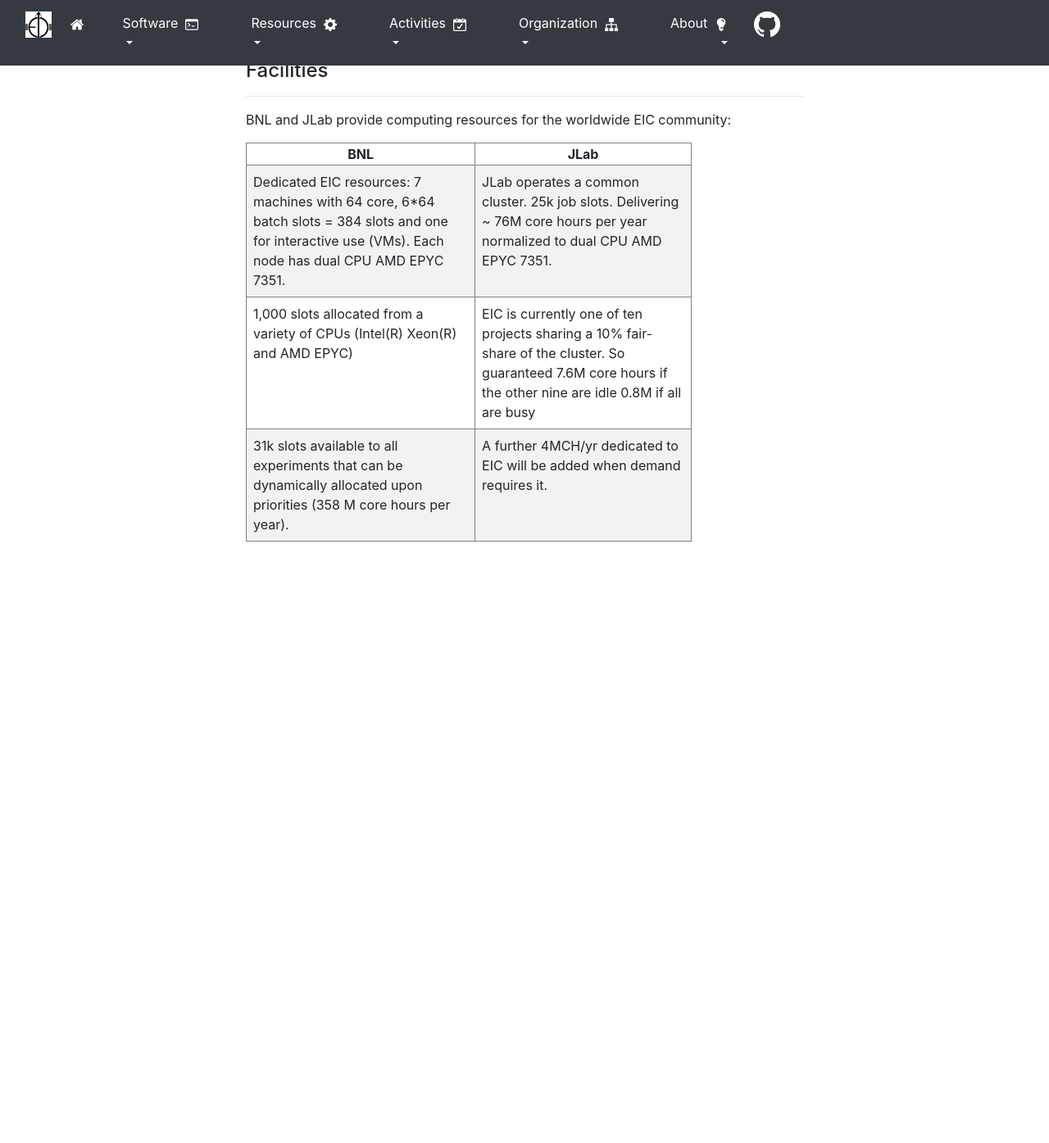
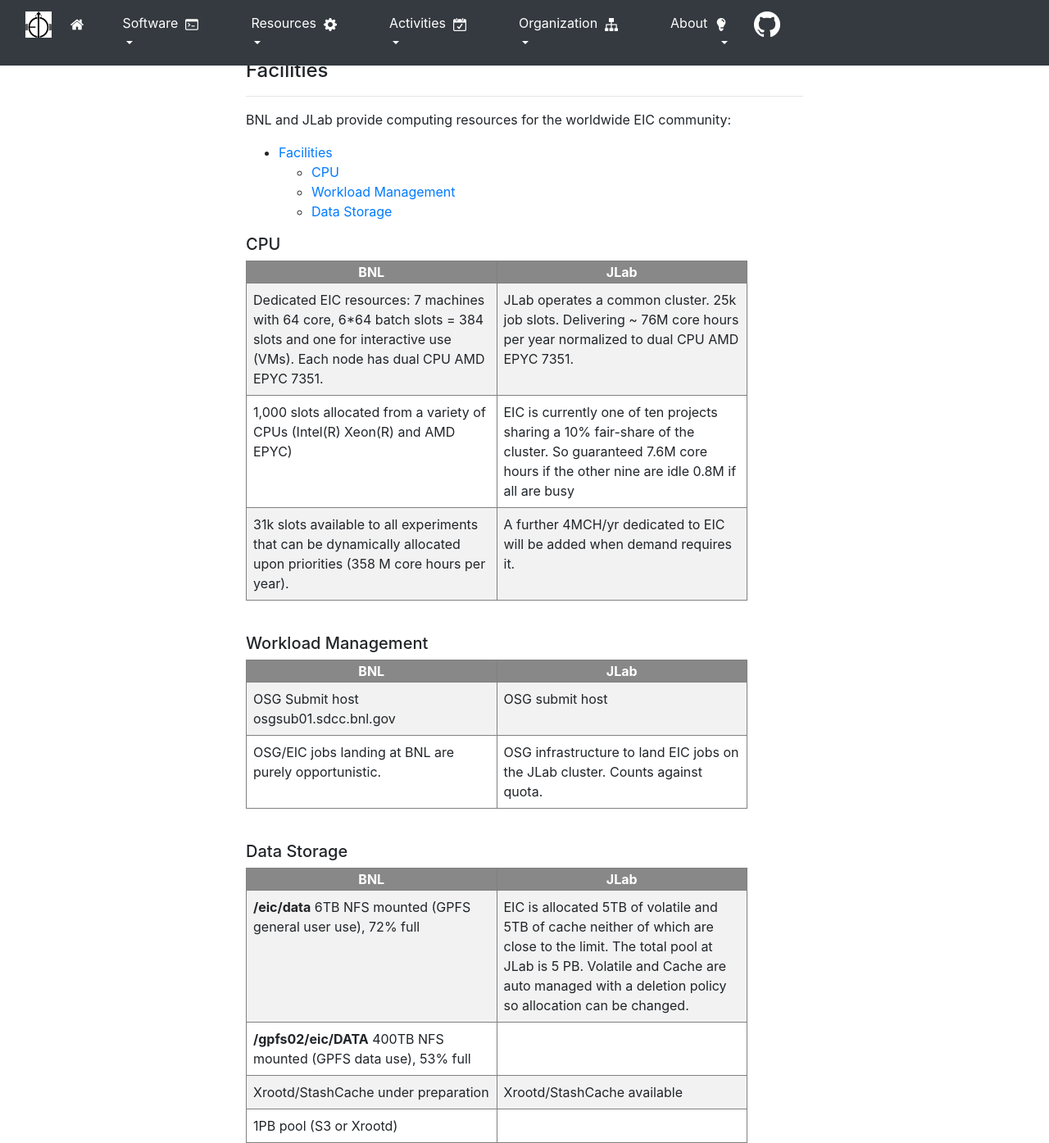
Before and after one commit to kkauder/eic.github.io, a Jekyll site: the page built from _resources/facilities.md, in a window 1280 px wide and 1395 px high. Shown: the whole window at 82% size. Built offline with Jekyll 4.4.1, drawn with Linux system fonts in a browser that asks for light colours; nearby versions of some CDN libraries.

Commit message:
Added the data section and better formatting of table headers via CSS

```diff
--- a/_includes/layouts/big_table.md
+++ b/_includes/layouts/big_table.md
@@ -1,19 +1,19 @@
-{% if include.width %}
-{% assign width=include.width %}
+{% if include.table.width %}
+{% assign width=include.table.width %}
 {% else %}
 {% assign width='100%' %}
 {% endif %}
 
 <table border="1" width="{{ width }}">
   <tr>
-    {% for header in include.headers %}
-    <th align="center">{{ site.tablepadding }}{{ header }}</th>
+    {% for header in include.table.headers %}
+    <th width="50%">{{ site.tablepadding }}{{ header }}</th>
     {% endfor %}
   </tr>
-  {% for row in include.rows %}
+  {% for row in include.table.rows %}
   <tr>
     {% for item in row %}
-    <td align="top">{{ site.tablepadding }}{{ item }}</td>
+    <td width="50%">{{ site.tablepadding }}{{ item }}</td>
     {% endfor %}
   </tr>
   {% endfor %}
--- a/_resources/facilities.md
+++ b/_resources/facilities.md
@@ -6,6 +6,7 @@
 
 tables:
   cpu:
+    width: 90%
     headers:
       - BNL
       - JLab
@@ -30,10 +31,63 @@
 
       "A further 4MCH/yr dedicated to EIC will be added when demand requires it."
       ]
+  wms:
+    width: 90%
+    headers:
+      - BNL
+      - JLab
+    rows:
+      - [
+      "OSG Submit host osgsub01.sdcc.bnl.gov",
+      "OSG submit host"
+      ]
+      - [
+      "OSG/EIC jobs landing at BNL are purely opportunistic.",
+      "OSG infrastructure to land EIC jobs on the JLab cluster. Counts against quota."
+      ]
+
+  data:
+    width: 90%
+    headers:
+      - BNL
+      - JLab
+    rows:
+      - [
+      "<b>/eic/data</b> 6TB NFS mounted (GPFS general user use), 72% full",
+      "EIC is allocated 5TB of volatile and 5TB of cache neither of which are close to the limit.
+      The total pool at JLab is 5 PB.
+      Volatile and Cache are auto managed with a deletion policy so allocation can be changed."
+      ]
+      - [
+      "<b>/gpfs02/eic/DATA</b> 400TB NFS mounted (GPFS data use), 53% full",
+      ""
+      ]
+      - [
+      "Xrootd/StashCache under preparation",
+      "Xrootd/StashCache available"
+      ]
+      - [
+      "1PB pool (S3 or Xrootd)",
+      ""
+      ]
 
 ---
 {% include layouts/title.md %}
 
+{{ page.tablewidth }}
+
 BNL and JLab provide computing resources for the worldwide EIC community:
 
-{% include layouts/big_table.md width="80%" headers=page.tables.cpu.headers rows=page.tables.cpu.rows %}
+* TOC
+{:toc}
+
+##### CPU
+{% include layouts/big_table.md table=page.tables.cpu %}
+
+<br/>
+##### Workload Management
+{% include layouts/big_table.md table=page.tables.wms %}
+<br/>
+
+##### Data Storage
+{% include layouts/big_table.md table=page.tables.data %}
--- a/css/custom.css
+++ b/css/custom.css
@@ -10,7 +10,9 @@
 }
 
 th {
-  text-align: center;
+    text-align: center;
+    color: #fff;
+    background-color: #888;
 }
 
 td {
```
